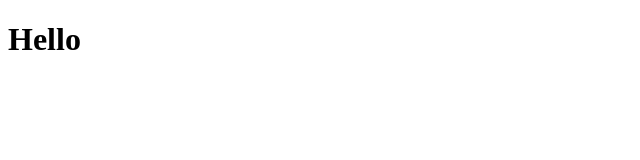
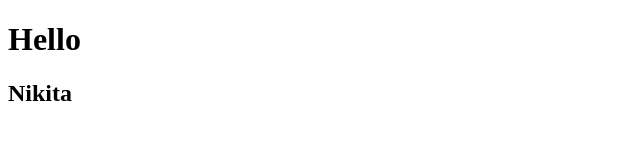
Before and after one commit to prostobronik/project, a plain HTML site: page index.html in a window 1280 px wide. Shown: the whole page, without its empty margins (0-640 px from the left). Drawn offline with Linux system fonts and the light colour scheme.

Commit message:
index.html mod

```diff
--- a/index.html
+++ b/index.html
@@ -8,5 +8,6 @@
 </head>
 <body>
    <h1>Hello</h1>
+   <h2>Nikita</h2>
 </body>
 </html>
```
